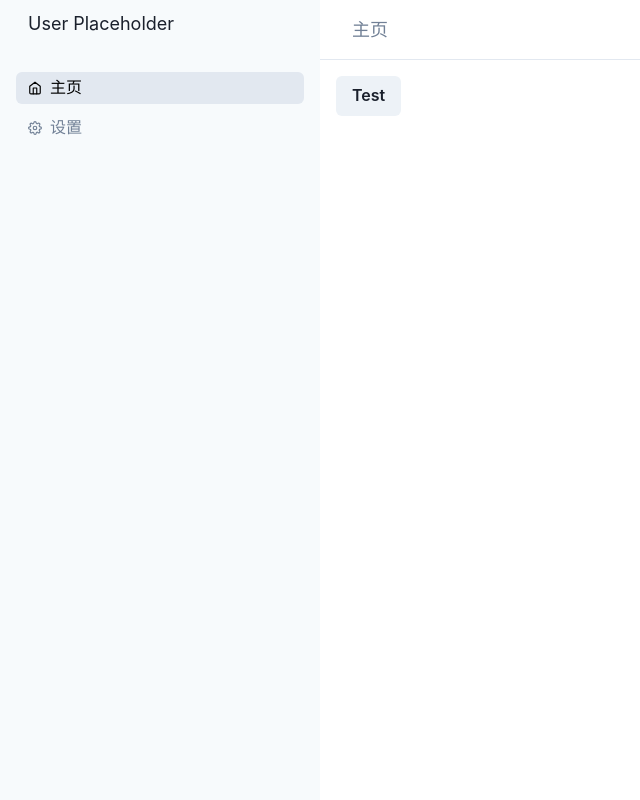
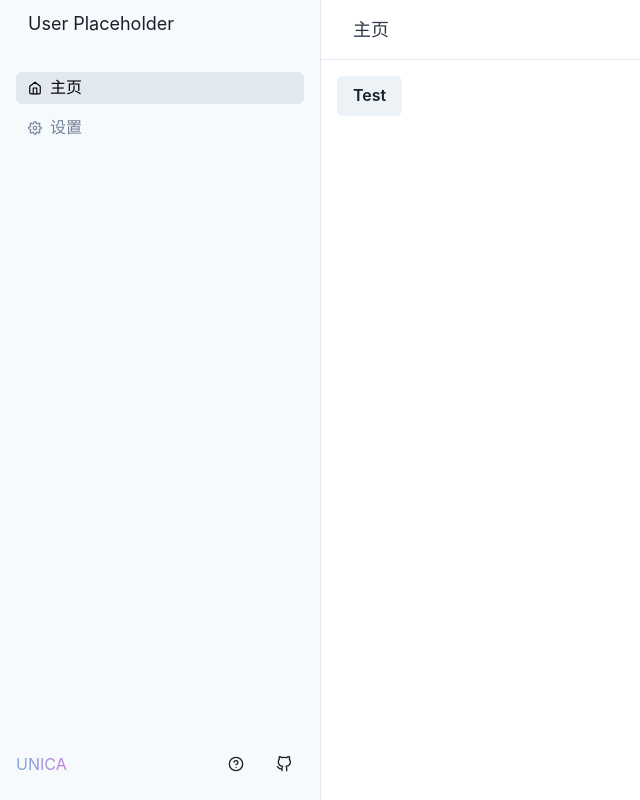
Before and after one commit to UNIkeEN/unica, a Next.js app in the folder frontend/: page /home in a window 1280 px wide. Shown: the whole page, without its empty margins (0-640 px from the left). Built offline with nearby package versions, Linux system fonts and the light colour scheme.

Commit message:
feat(frontend): add bottom toolbar in sider
also adjust some style theme variables

```diff
--- a/frontend/src/components/main-layout.tsx
+++ b/frontend/src/components/main-layout.tsx
@@ -61,7 +61,7 @@
       </Hide>
 
       {/* Main Content Area */}
-      <Box flex="1">
+      <Box flex="1" borderLeftWidth="1px">
         {/* Header */}
         <Flex
           as="header"
--- a/frontend/src/components/main-sider.tsx
+++ b/frontend/src/components/main-sider.tsx
@@ -1,19 +1,21 @@
 import Link from "next/link";
 import {
   Button,
+  Flex,
   Popover,
   PopoverTrigger,
   PopoverContent,
   PopoverBody,
   Text,
   VStack,
+  HStack,
   Icon,
-  HStack
+  IconButton
 } from '@chakra-ui/react'
 import { useTranslation } from 'react-i18next';
 import { useRouter } from "next/router";
 import NavMenu from '@/components/nav-menu';
-import { FiHome, FiSettings } from "react-icons/fi";
+import { FiHome, FiSettings, FiGithub, FiHelpCircle } from "react-icons/fi";
 
 const MainSider = () => {
   const { t } = useTranslation();
@@ -25,6 +27,7 @@
   ];
 
   return (
+    <Flex direction="column" h="100%" justifyContent="space-between">
       <VStack spacing={8} align="stretch">
         <Popover placement="bottom-start" closeOnBlur>
           <PopoverTrigger>
@@ -58,6 +61,35 @@
           }))}
           selectedKeys={[router.asPath]}/>
       </VStack>
+
+      <Flex w="100%" justifyContent="space-between" alignItems="center">
+        <Text
+          fontSize="md"
+          bgGradient='linear(to-l, #C080E0, #7FACD9)'
+          bgClip='text'
+        >
+          UNICA
+        </Text>
+        <HStack spacing={2}>
+          <IconButton
+            as="a"
+            target="_blank"
+            href="/help"
+            variant='ghost'
+            aria-label='Help'
+            icon={<FiHelpCircle />}
+          />
+          <IconButton
+            as="a"
+            target="_blank"
+            href="https://github.com/UNIkeEN/unica"
+            variant='ghost'
+            aria-label='Github'
+            icon={<FiGithub />}
+          />
+        </HStack>
+      </Flex>
+    </Flex>
   );
 };
 
--- a/frontend/src/components/selectable-button.tsx
+++ b/frontend/src/components/selectable-button.tsx
@@ -2,11 +2,11 @@
 import { Button, ButtonProps, Text, useColorModeValue } from '@chakra-ui/react';
 
 interface SelectableButtonProps extends ButtonProps {
-    isSelected?: boolean;
-    selectedColor?: string;
-  }
+  isSelected?: boolean;
+  selectedColor?: string;
+}
 
-const SelectableButton: React.FC<SelectableButtonProps> = ({ isSelected, selectedColor = 'gray.800', children, ...props }) => {
+const SelectableButton: React.FC<SelectableButtonProps> = ({ isSelected = false, selectedColor = 'gray.800', children, ...props }) => {
   const selectedBg = useColorModeValue('gray.200', 'gray.700');
 
   return (
@@ -14,7 +14,7 @@
       variant='ghost'
       size='sm'
       bg={isSelected ? selectedBg : 'transparent'}
-      color={isSelected ? selectedColor : 'inherit'}
+      color={isSelected ? selectedColor : 'gray.500'}
       fontWeight="normal"
       textAlign="left"
       justifyContent="flex-start"
--- a/frontend/src/theme.ts
+++ b/frontend/src/theme.ts
@@ -5,7 +5,7 @@
   styles: {
     global: {
       body: {
-        color: 'gray.500',
+        color: 'gray.700',
       },
     },
   },
```
Lines whose indentation alone changed are shown as unchanged.
